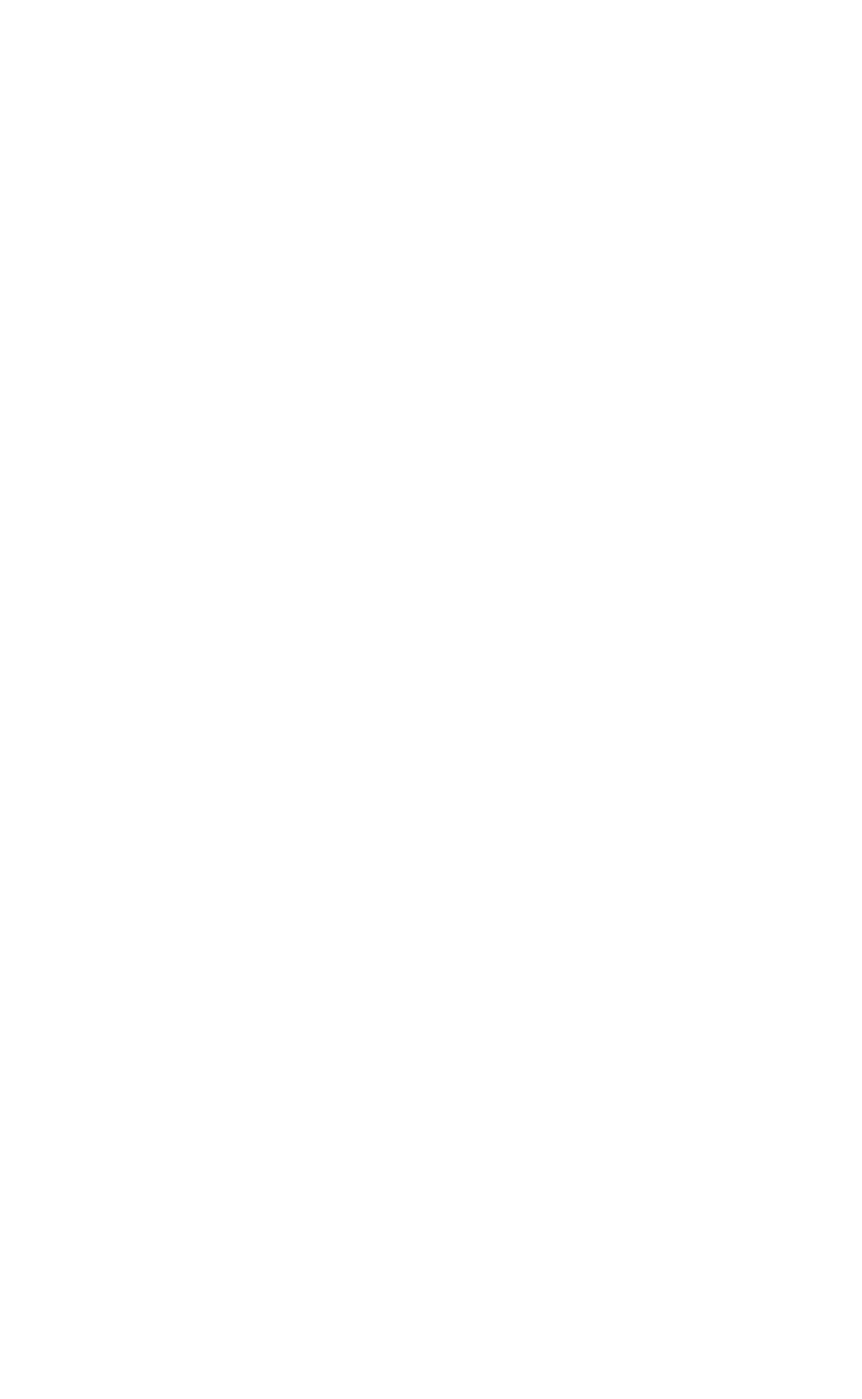
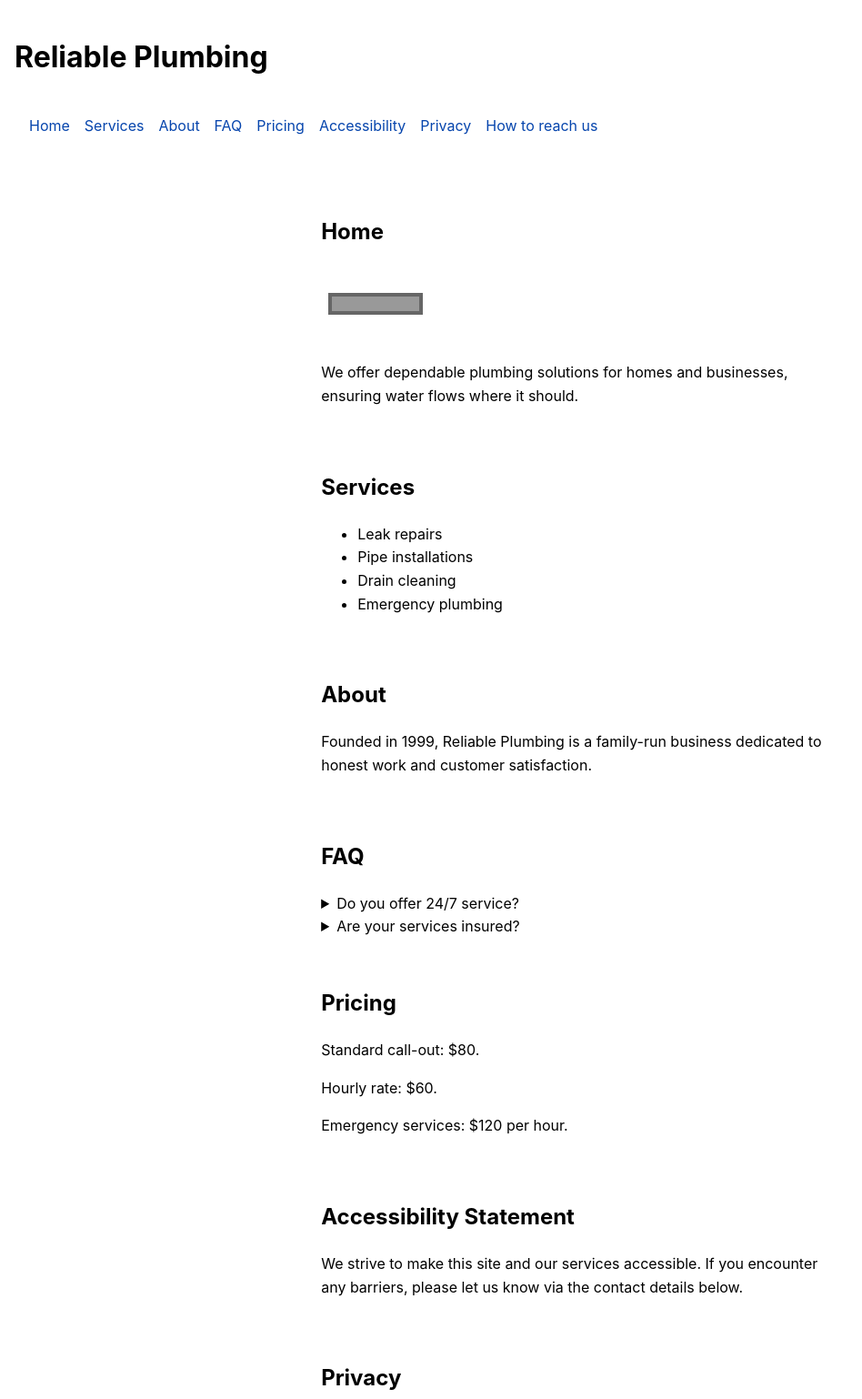
Before and after one commit to pages-workflow/Plumbing, a plain HTML site: page index.html in a window 1280 px wide. Shown: the top 1538 px of the page at 91% size, without its empty margins (0-948 px from the left). Before the commit the page ends 800 px from the top, so only its background shows below. Drawn offline with Linux system fonts and the light colour scheme.

Commit message:
Add accessible static plumbing website

```diff
--- a/index.html
+++ b/index.html
@@ -1,5 +1,101 @@
-<!DOCTYPE HTML>
-<html>
+<!DOCTYPE html>
+<html lang="en">
+<head>
+  <meta charset="utf-8">
+  <meta name="viewport" content="width=device-width, initial-scale=1">
+  <meta name="description" content="Accessible and secure plumbing services website.">
+  <title>Reliable Plumbing</title>
+  <style>
+    body {font-family: ui-sans-serif,-apple-system,Segoe UI,Roboto,sans-serif; line-height:1.6; margin:0; color:#000; background:#fff;}
+    header, nav, main, section, footer {padding:1rem;}
+    nav ul {list-style:none; margin:0; padding:0; display:flex; flex-wrap:wrap; gap:1rem;}
+    nav a {color:#0645AD; text-decoration:none;}
+    nav a:hover, nav a:focus {text-decoration:underline;}
+    .skip-link {position:absolute; left:-1000px; top:0;}
+    .skip-link:focus {left:0; background:#fff; padding:0.5rem; outline:2px solid #0055aa;}
+    main {max-width:60ch; margin:0 auto;}
+    figure {margin:0;}
+    img {max-width:100%; height:auto;}
+    a:focus {outline:2px solid #0055aa; outline-offset:2px;}
+    footer {text-align:center; border-top:1px solid #ccc;}
+    @media print {
+      nav {display:none;}
+      body {font-size:12pt;}
+    }
+  </style>
+</head>
 <body>
+  <a href="#main" class="skip-link">Skip to content</a>
+  <header>
+    <h1>Reliable Plumbing</h1>
+    <nav>
+      <ul>
+        <li><a href="#home">Home</a></li>
+        <li><a href="#services">Services</a></li>
+        <li><a href="#about">About</a></li>
+        <li><a href="#faq">FAQ</a></li>
+        <li><a href="#pricing">Pricing</a></li>
+        <li><a href="#accessibility">Accessibility</a></li>
+        <li><a href="#privacy">Privacy</a></li>
+        <li><a href="#contact">How to reach us</a></li>
+      </ul>
+    </nav>
+  </header>
+  <main id="main">
+    <section id="home">
+      <h2>Home</h2>
+      <figure>
+        <img src="pipe.svg" alt="Simple illustration of a pipe" width="120" height="80">
+      </figure>
+      <p>We offer dependable plumbing solutions for homes and businesses, ensuring water flows where it should.</p>
+    </section>
+    <section id="services">
+      <h2>Services</h2>
+      <ul>
+        <li>Leak repairs</li>
+        <li>Pipe installations</li>
+        <li>Drain cleaning</li>
+        <li>Emergency plumbing</li>
+      </ul>
+    </section>
+    <section id="about">
+      <h2>About</h2>
+      <p>Founded in 1999, Reliable Plumbing is a family-run business dedicated to honest work and customer satisfaction.</p>
+    </section>
+    <section id="faq">
+      <h2>FAQ</h2>
+      <details>
+        <summary>Do you offer 24/7 service?</summary>
+        <p>Yes, our emergency plumbers are available around the clock.</p>
+      </details>
+      <details>
+        <summary>Are your services insured?</summary>
+        <p>All our work is fully licensed and insured.</p>
+      </details>
+    </section>
+    <section id="pricing">
+      <h2>Pricing</h2>
+      <p>Standard call-out: $80.</p>
+      <p>Hourly rate: $60.</p>
+      <p>Emergency services: $120 per hour.</p>
+    </section>
+    <section id="accessibility">
+      <h2>Accessibility Statement</h2>
+      <p>We strive to make this site and our services accessible. If you encounter any barriers, please let us know via the contact details below.</p>
+    </section>
+    <section id="privacy">
+      <h2>Privacy</h2>
+      <p>We do not collect, store, or share personal information on this website. We do not use cookies, analytics, tracking pixels, or third-party scripts. If you contact us by email or phone, your message is handled directly in our email or phone provider and not through this website. We do not sell or share personal information.</p>
+      <p>For California/EU visitors: since we do not collect personal information on this site, rights requests (access, delete, opt-out) generally do not apply. If you believe otherwise, contact us and we will respond.</p>
+    </section>
+    <section id="contact">
+      <h2>How to reach us</h2>
+      <p>Email: example@plumbing.com</p>
+      <p>Phone: 555-123-4567</p>
+    </section>
+  </main>
+  <footer>
+    <p>&copy; 2024 Reliable Plumbing. All rights reserved.</p>
+  </footer>
 </body>
 </html>
```
Also changed, not shown: pipe.svg (added).
